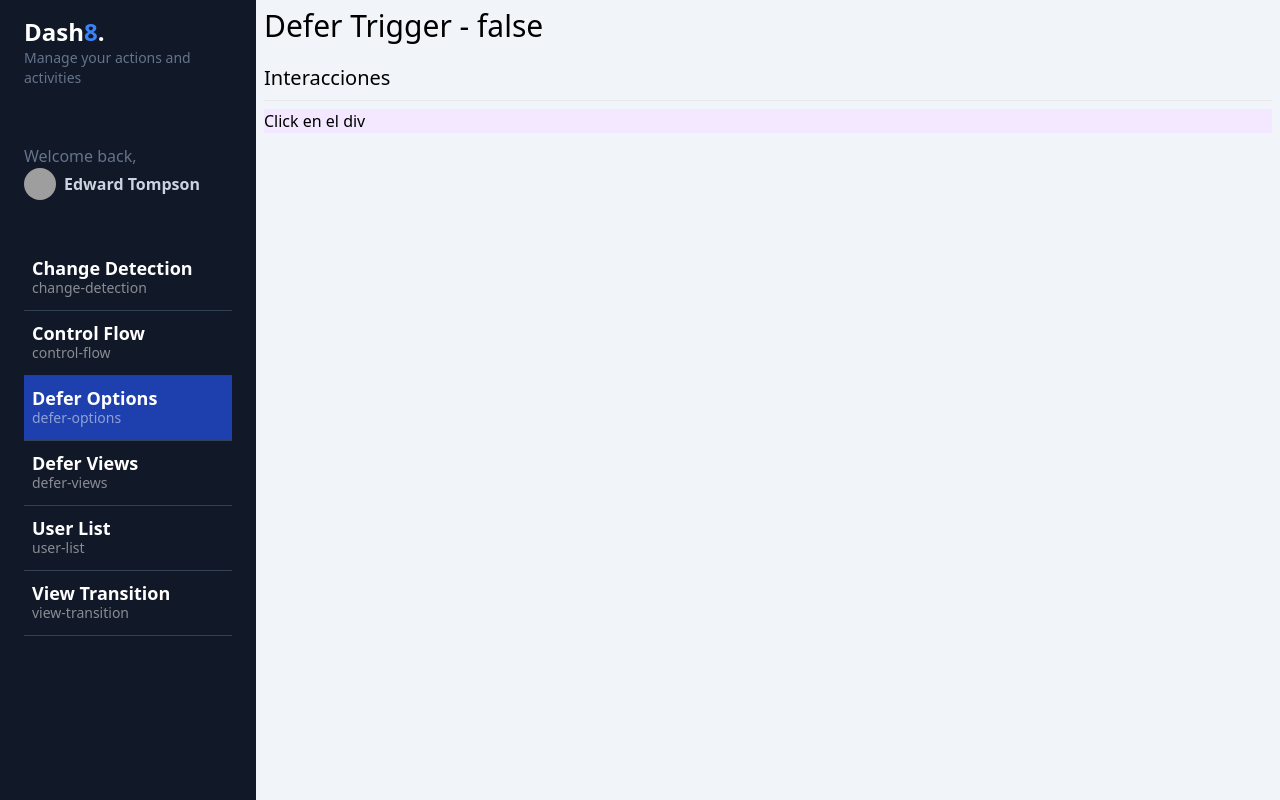
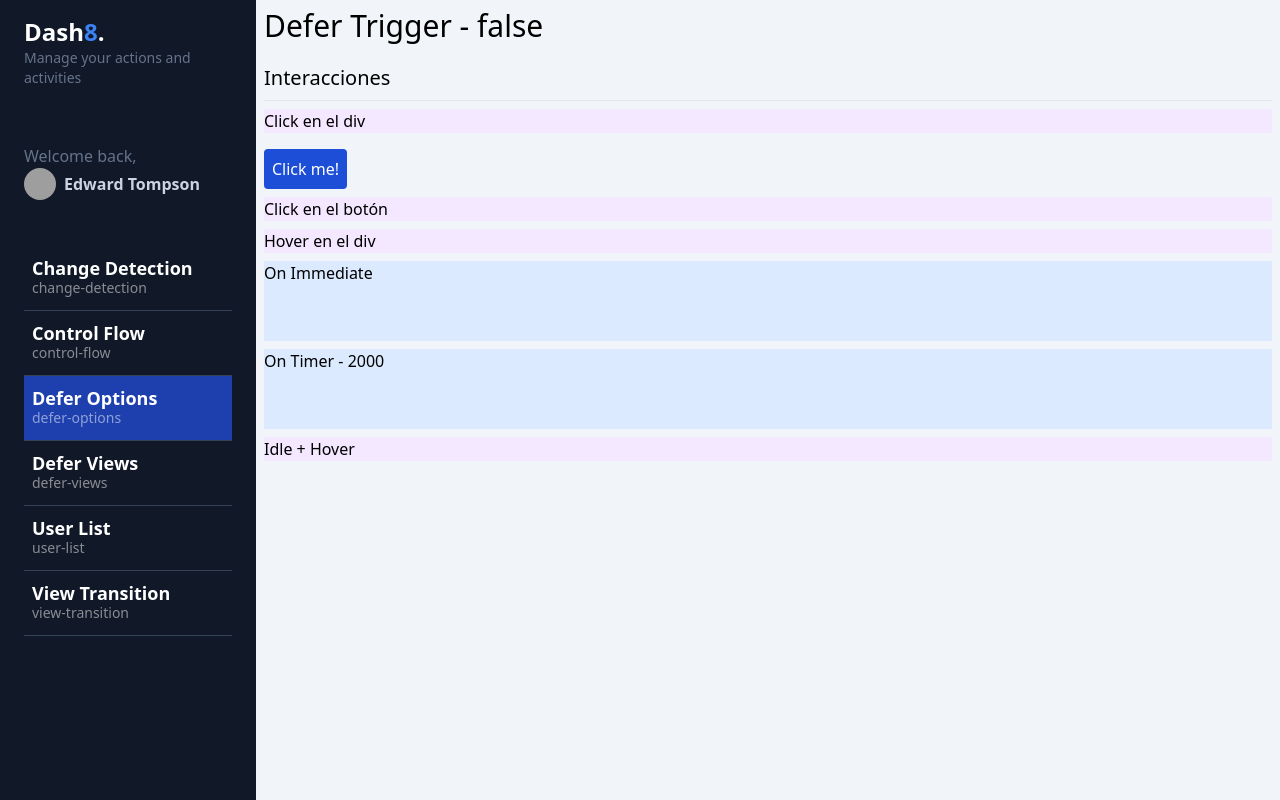
Before and after one commit to TeslaWillow/28-my-dashboard, an Angular app: page /dashboard/defer-options in a window 1280 px wide. Built offline with nearby package versions, Linux system fonts and the light colour scheme; grey boxes are pictures that could not be loaded.

Commit message:
defer changes

```diff
--- a/src/app/dashboard/pages/defer-options/defer-options.component.html
+++ b/src/app/dashboard/pages/defer-options/defer-options.component.html
@@ -1,6 +1,6 @@
 <shared-title title="Defer Trigger" />
 
-<section>
+<section class="my-2">
   <h1 class="text-xl">Interacciones</h1>
 
   <hr class="my-2">
@@ -18,3 +18,89 @@
   }
 
 </section>
+
+<section class="my-2">
+
+  <button
+    #btnInteraction
+    class="my-2 p-2 bg-blue-700 text-white transition-all rounded hover:opacity-50">
+    Click me!
+  </button>
+
+  @defer ( on interaction(btnInteraction) ) {
+    <shared-heavy-loaders-fast
+      cssClass="bg-blue-100 h-20"
+    >
+      <span>On Interaction</span>
+    </shared-heavy-loaders-fast>
+  } @placeholder {
+    <div class="w-full h-100 bg-purple-100">
+      Click en el botón
+    </div>
+  }
+
+</section>
+
+<section class="my-2">
+
+  @defer ( on hover ) {
+    <shared-heavy-loaders-fast
+      cssClass="bg-blue-100 h-20"
+    >
+      <span>On Hover</span>
+    </shared-heavy-loaders-fast>
+  } @placeholder {
+    <div class="w-full h-100 bg-purple-100">
+      Hover en el div
+    </div>
+  }
+
+</section>
+
+<section class="my-2">
+
+  @defer ( on immediate ) {
+    <shared-heavy-loaders-fast
+      cssClass="bg-blue-100 h-20"
+    >
+      <span>On Immediate</span>
+    </shared-heavy-loaders-fast>
+  } @placeholder {
+    <div class="w-full h-100 bg-purple-100">
+      Inmediato
+    </div>
+  }
+
+</section>
+
+<section class="my-2">
+
+  @defer ( on timer(2000) ) {
+    <shared-heavy-loaders-fast
+      cssClass="bg-blue-100 h-20"
+    >
+      <span>On Timer - 2000</span>
+    </shared-heavy-loaders-fast>
+  } @placeholder {
+    <div class="w-full h-100 bg-purple-100">
+      Espere 2 seg.
+    </div>
+  }
+
+</section>
+
+<section class="my-2">
+
+  @defer ( on hover; prefetch on idle ) {
+    <shared-heavy-loaders-fast
+      cssClass="bg-blue-100 h-20"
+    >
+      <span>On Hover - idle</span>
+    </shared-heavy-loaders-fast>
+  } @placeholder {
+    <div class="w-full h-100 bg-purple-100">
+      Idle + Hover
+    </div>
+  }
+
+</section>
```
